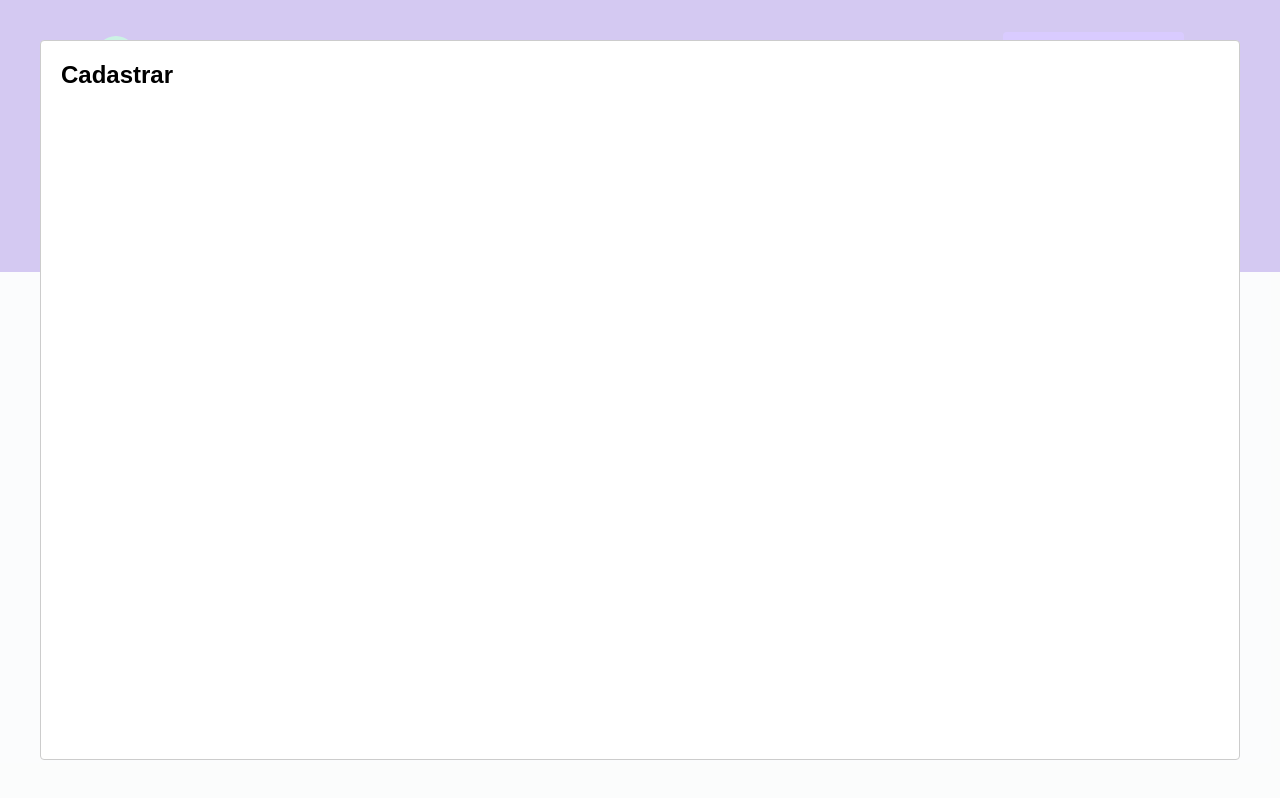
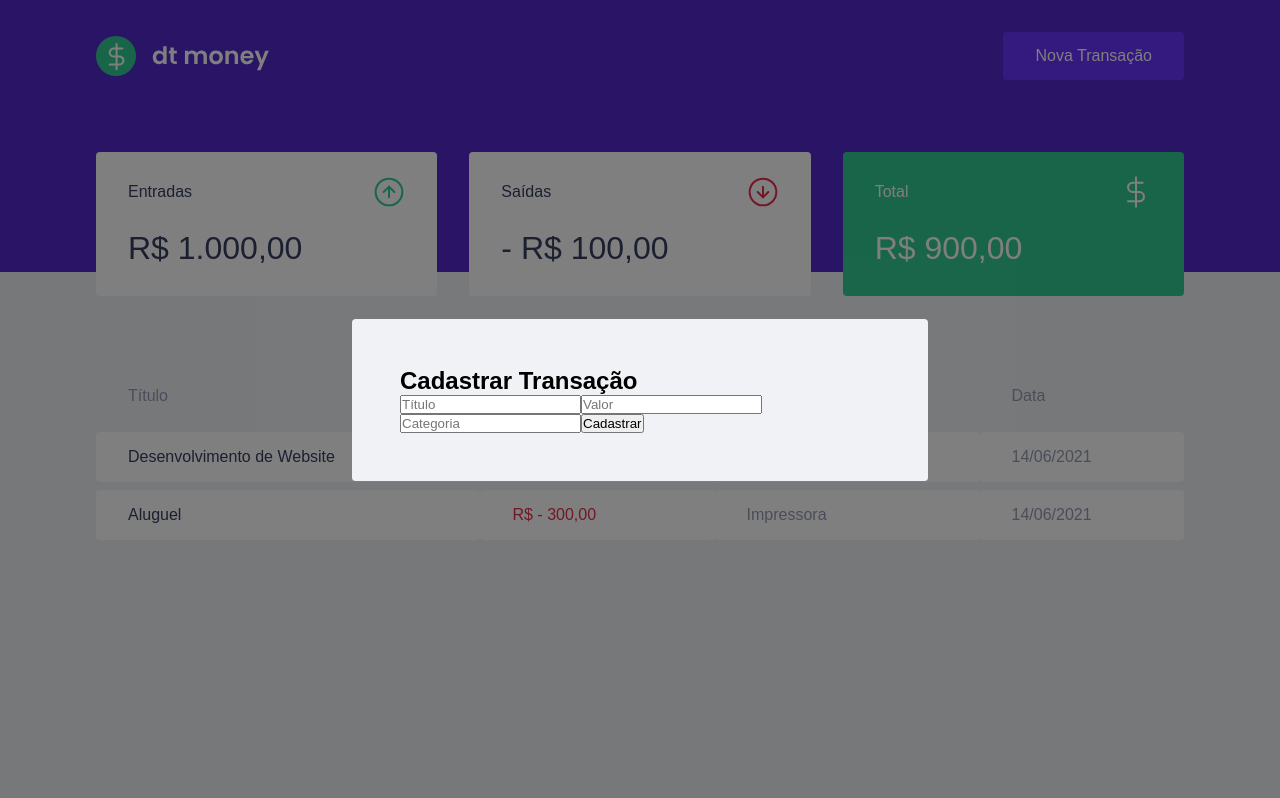
Before and after one commit to BarrosAmorim/dtmoney, a React (Create React App) app: page / in a window 1280 px wide. Both pictures are taken after a click on the button "Nova Transação". Built offline with nearby package versions, Linux system fonts and the light colour scheme; no server answers; what miragejs would draw is missing.

Commit message:
Estrutura do formulário

```diff
--- a/src/components/ModalTransaction/index.tsx
+++ b/src/components/ModalTransaction/index.tsx
@@ -1,4 +1,5 @@
 import Modal from 'react-modal'
+import { Container } from './styles'
 
 type ModalTransactionProps = {
     isOpen: boolean
@@ -7,8 +8,14 @@
 
 export const ModalTransaction = ({ isOpen, onRequestClose }: ModalTransactionProps) => {
     return (
-        <Modal isOpen={isOpen} onRequestClose={onRequestClose} >
-            <h2>Cadastrar</h2>
+        <Modal isOpen={isOpen} onRequestClose={onRequestClose} overlayClassName="react-modal-overlay" className="react-modal-content" >
+            <Container>
+                <h2>Cadastrar Transação</h2>
+                <input placeholder="Título" />
+                <input type="number" placeholder="Valor" />
+                <input placeholder="Categoria" />
+                <button type="submit">Cadastrar</button>
+            </Container>
         </Modal>
     )
 }
--- a/src/components/ModalTransaction/styles.ts
+++ b/src/components/ModalTransaction/styles.ts
@@ -1,3 +1,5 @@
 import styled from "styled-components"
 
-export const Content = styled.div``
+export const Container = styled.form`
+
+`
--- a/src/styles/global.ts
+++ b/src/styles/global.ts
@@ -55,4 +55,25 @@
         cursor: not-allowed;
     }
 
+    .react-modal-overlay {
+        background: rgb(0, 0, 0, 0.5);
+        position: fixed;
+        top: 0;
+        bottom: 0;
+        right: 0;
+        left: 0;
+        display: flex;
+        align-items: center;
+        justify-content: center;
+    }
+
+    .react-modal-content {
+        width: 100%;
+        max-width: 576px;
+        background: var(--background);
+        padding: 3rem;
+        position: relative;
+        border-radius: 0.24rem;
+    }
+
 `
```
